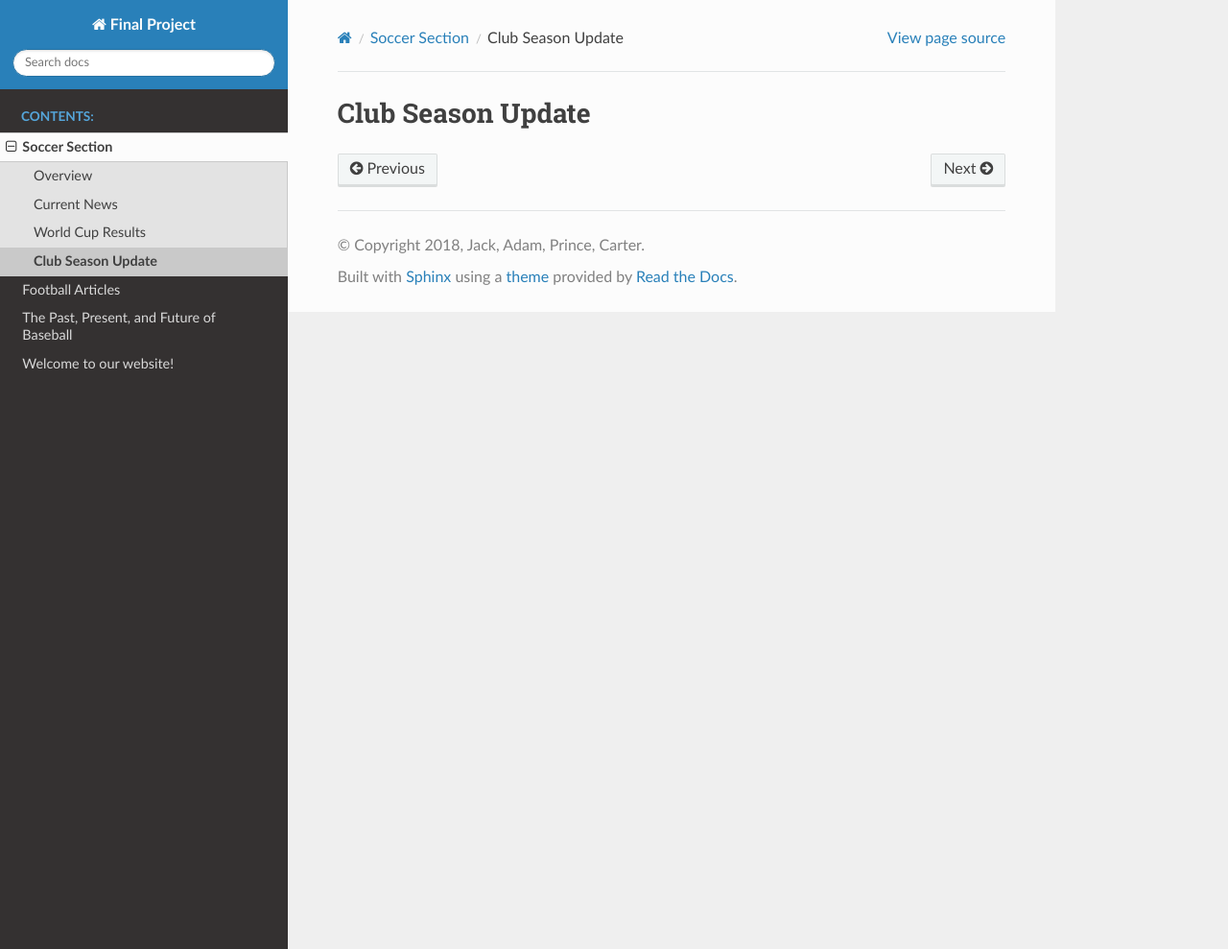
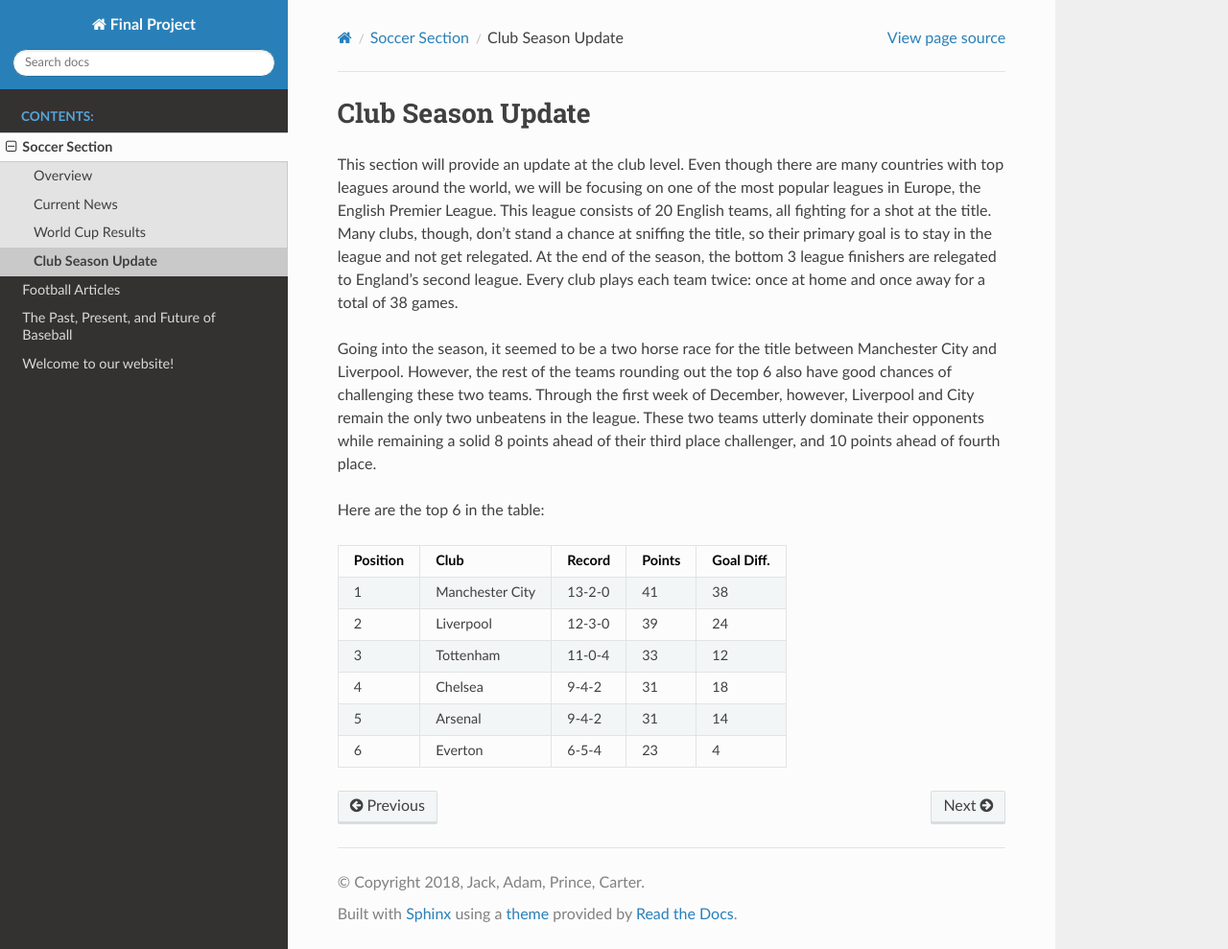
Before and after one commit to jarndt4/sports_final_project, a Sphinx documentation site: the page built from source/soccer/season_update/season_update.rst, in a window 1280 px wide and 989 px high. Shown: the whole window at 96% size. Built offline with Sphinx 7.4.7 and the Read the Docs theme 2.0.0, drawn with Linux system fonts in a browser that asks for light colours.

Commit message:
updated season update and world cup

```diff
--- a/source/soccer/current_news/current_news.rst
+++ b/source/soccer/current_news/current_news.rst
@@ -28,7 +27,7 @@
 men's soccer player in 2018, is **Luka Modric**. Modric Plays for Croatia's
 national team as well as Real Madrid. Here are the standings:
 
-* Luka Modric (Real Madrid/Croatia)
+* **Luka Modric** (Real Madrid/Croatia)
 * Cristiano Ronaldo (Juventus/Portugal)
 * Antoine Griezmann (Atletico Madrid/France)
 * Kylian Mbappe (Paris St-Germain/France)
--- a/source/soccer/season_update/season_update.rst
+++ b/source/soccer/season_update/season_update.rst
@@ -1,2 +1,37 @@
 Club Season Update
 ==================
+
+This section will provide an update at the club level. Even
+though there are many countries with top leagues around the
+world, we will be focusing on one of the most popular leagues
+in Europe, the English Premier League. This league consists
+of 20 English teams, all fighting for a shot at the title.
+Many clubs, though, don't stand a chance at sniffing the
+title, so their primary goal is to stay in the league and
+not get relegated. At the end of the season, the bottom 3
+league finishers are relegated to England's second league.
+Every club plays each team twice: once at home and once away
+for a total of 38 games.
+
+Going into the season,
+it seemed to be a two horse race for the title between
+Manchester City and Liverpool. However, the rest of the
+teams rounding out the top 6 also have good chances of
+challenging these two teams. Through the first week of December,
+however, Liverpool and City remain the only two unbeatens
+in the league. These two teams utterly dominate their opponents
+while remaining a solid 8 points ahead of their third place
+challenger, and 10 points ahead of fourth place.
+
+Here are the top 6 in the table:
+
+========= ================== ========= ======== ===========
+Position   Club               Record	Points   Goal Diff.
+========= ================== ========= ======== ===========
+1           Manchester City   13-2-0    41        38
+2           Liverpool         12-3-0    39        24
+3           Tottenham         11-0-4    33        12
+4           Chelsea           9-4-2     31        18
+5           Arsenal           9-4-2     31        14
+6           Everton           6-5-4     23        4
+========= ================== ========= ======== ===========
```
Also changed, not shown: other parts of source/soccer/current_news/current_news.rst (+1 -2 lines), source/soccer/important_games/important_games.rst (+23 -0 lines), source/soccer/important_games/world_cup8.png (added).
